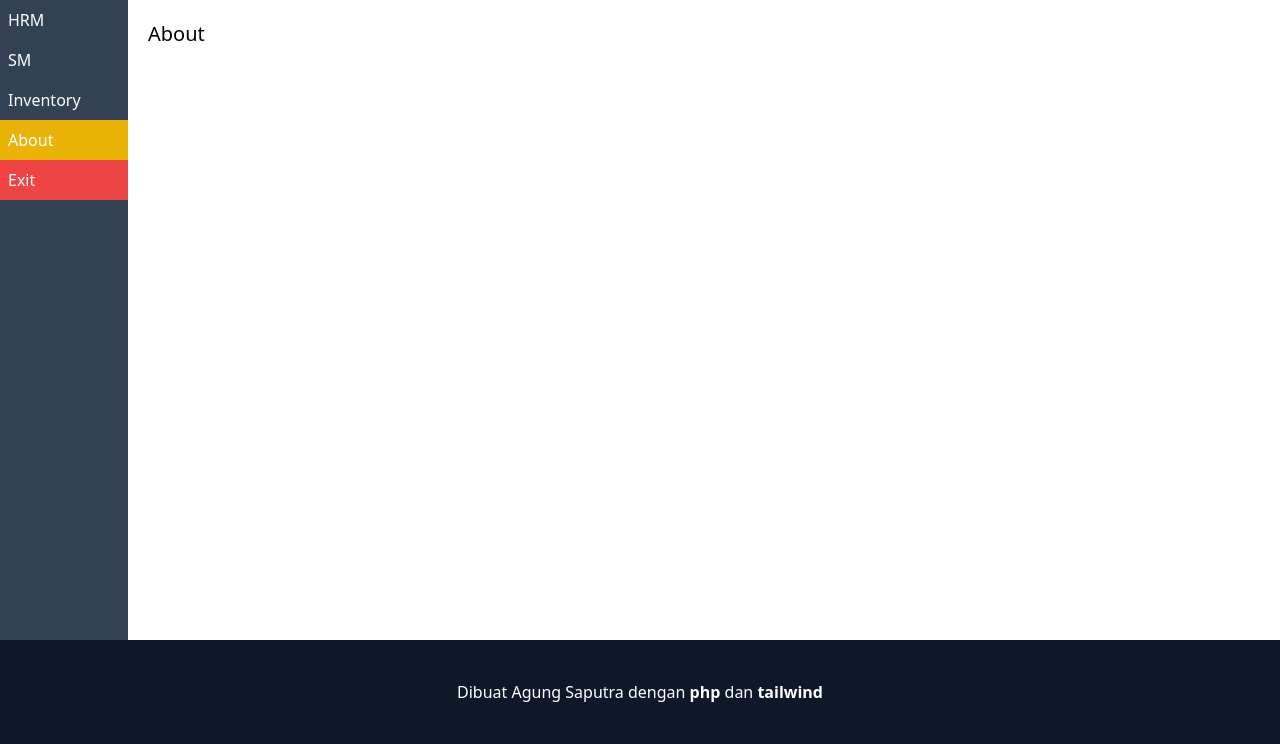
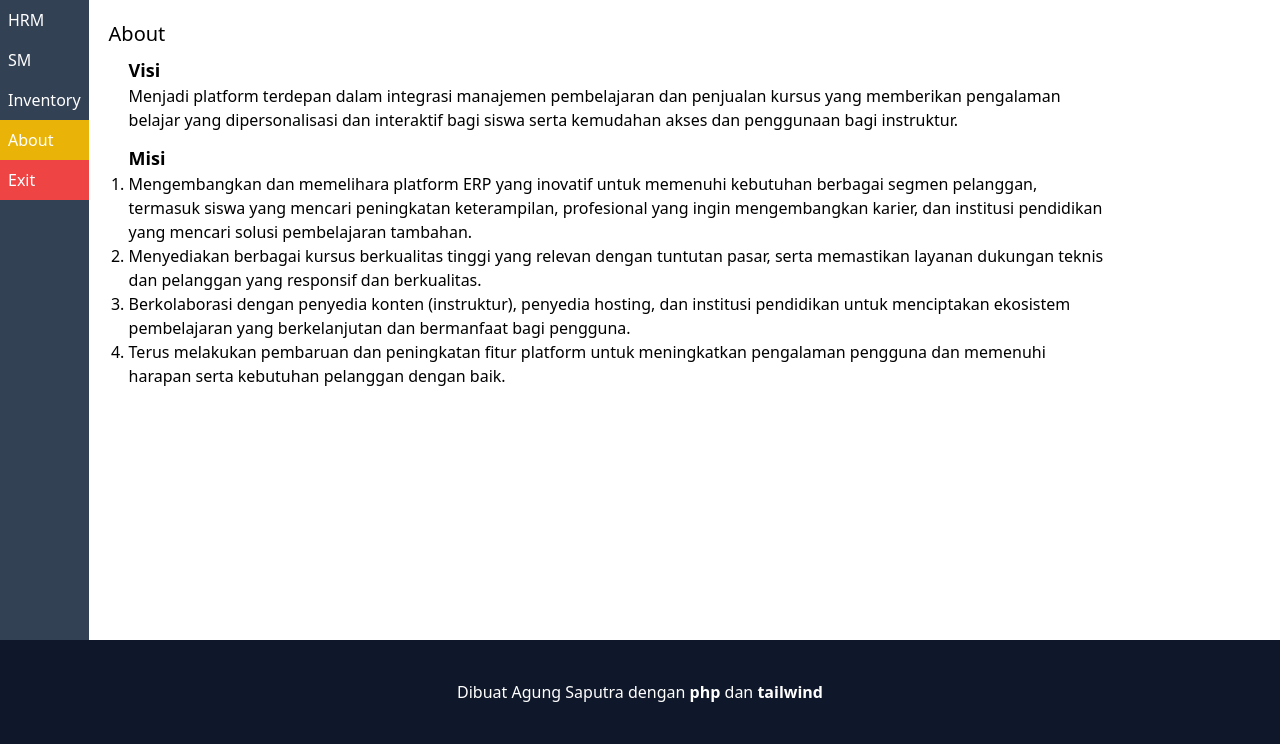
Before and after one commit to difhaels/dx-coding, a PHP site: page /admin/about.php in a window 1280 px wide. Shown: the part 56-800 px from the top of the page. Run offline with PHP 8.4, Linux system fonts and the light colour scheme; the visitor is signed in with stand-in values (Sample User, id 1).

Commit message:
edit about

```diff
--- a/admin/about.php
+++ b/admin/about.php
@@ -37,8 +37,19 @@ if (!isset($_SESSION['admin_logged_in'])) {
             </a>
         </div>
 
-        <div>
-            <h1 class="m-5 text-xl">About</h1>
+        <div class="m-5">
+            <h1 class="text-xl">About</h1>
+            <div class="mx-5 my-2 md:w-[85%]">
+                <h1 class="text-lg font-semibold">Visi</h1>
+                <h1>Menjadi platform terdepan dalam integrasi manajemen pembelajaran dan penjualan kursus yang memberikan pengalaman belajar yang dipersonalisasi dan interaktif bagi siswa serta kemudahan akses dan penggunaan bagi instruktur.</h1>
+                <h1 class="text-lg font-semibold mt-3">Misi</h1>
+                <ol class="list-decimal">
+                    <li>Mengembangkan dan memelihara platform ERP yang inovatif untuk memenuhi kebutuhan berbagai segmen pelanggan, termasuk siswa yang mencari peningkatan keterampilan, profesional yang ingin mengembangkan karier, dan institusi pendidikan yang mencari solusi pembelajaran tambahan.</li>
+                    <li>Menyediakan berbagai kursus berkualitas tinggi yang relevan dengan tuntutan pasar, serta memastikan layanan dukungan teknis dan pelanggan yang responsif dan berkualitas.</li>
+                    <li>Berkolaborasi dengan penyedia konten (instruktur), penyedia hosting, dan institusi pendidikan untuk menciptakan ekosistem pembelajaran yang berkelanjutan dan bermanfaat bagi pengguna.</li>
+                    <li>Terus melakukan pembaruan dan peningkatan fitur platform untuk meningkatkan pengalaman pengguna dan memenuhi harapan serta kebutuhan pelanggan dengan baik.</li>
+                </ol>
+            </div>
         </div>
     </div>
 
--- a/css/output.css
+++ b/css/output.css
@@ -749,6 +749,16 @@ video {
   margin-bottom: 2.5rem;
 }
 
+.mx-5 {
+  margin-left: 1.25rem;
+  margin-right: 1.25rem;
+}
+
+.my-2 {
+  margin-top: 0.5rem;
+  margin-bottom: 0.5rem;
+}
+
 .mb-16 {
   margin-bottom: 4rem;
 }
@@ -799,6 +809,10 @@ video {
 
 .mt-5 {
   margin-top: 1.25rem;
+}
+
+.mt-3 {
+  margin-top: 0.75rem;
 }
 
 .box-border {
@@ -1224,6 +1238,10 @@ video {
   list-style-type: disc;
 }
 
+.list-decimal {
+  list-style-type: decimal;
+}
+
 .appearance-none {
   -webkit-appearance: none;
      -moz-appearance: none;
@@ -2397,6 +2415,11 @@ video {
 
 .text-xl {
   font-size: 1.25rem;
+  line-height: 1.75rem;
+}
+
+.text-lg {
+  font-size: 1.125rem;
   line-height: 1.75rem;
 }
 
@@ -3070,6 +3093,14 @@ video {
 }
 
 @media (min-width: 768px) {
+  .md\:w-\[80\%\] {
+    width: 80%;
+  }
+
+  .md\:w-\[85\%\] {
+    width: 85%;
+  }
+
   .md\:gap-x-11 {
     -moz-column-gap: 2.75rem;
          column-gap: 2.75rem;
```
